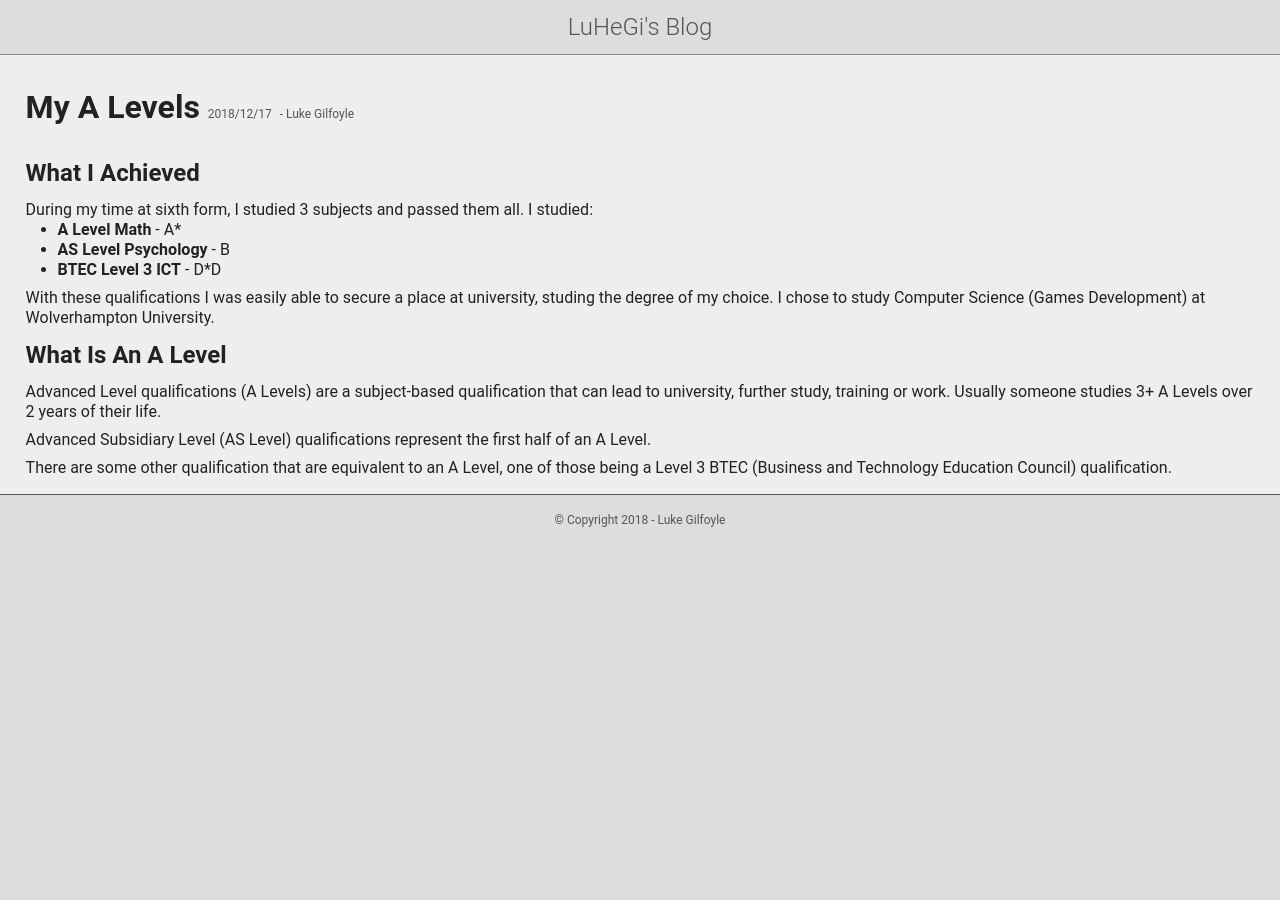
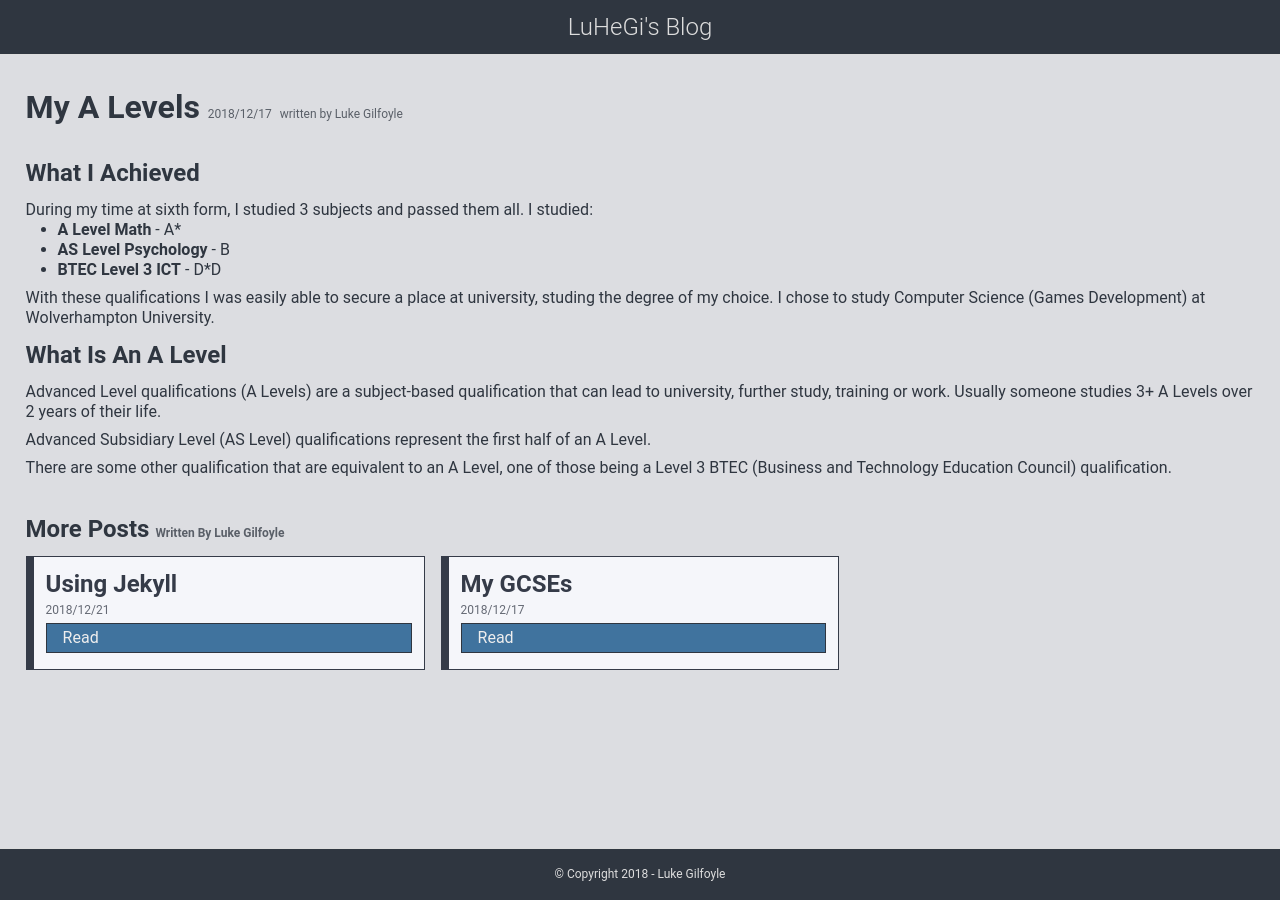
Before and after one commit to LukeGi/LukeGi.github.io, a Jekyll site: the page built from _posts/2018-12-17-my-a-levels.md, in a window 1280 px wide. Built offline with Jekyll 4.4.1, drawn with Linux system fonts in a browser that asks for light colours.

Commit message:
Update colours

```diff
--- a/_layouts/post.html
+++ b/_layouts/post.html
@@ -14,15 +14,31 @@
         <p class="date">{{ page.date | date: '%Y/%m/%d' }}</p>
         <p class="author">
           {%- assign author = site.authors | where: "short_name", page.author |
-          first -%} {%- if author -%} - {{ author.name }}
+          first -%} {%- if author -%} written by {{ author.name }}
           <!-- <a href="{{ author.url }}">{{ author.name }}</a> -->
           {%- endif -%}
         </p>
       </header>
-      {{ content }}
+      {{ content }} {%- if author -%}
+      <h2 class="more-posts">
+        More Posts
+        <span class="author">written by {{ author.name }}</span>
+      </h2>
+      <div class="post-cards">
+        {%- assign filtered_posts = site.posts | where: "author", page.author |
+        where_exp:"item", "item.title != page.title" -%} {%- for post in
+        filtered_posts -%}
+        <div class="post-card">
+          <h2>{{ post.title }}</h2>
+          <span class="date">{{ post.date | date: '%Y/%m/%d' }}</span>
+          <a href="{{ post.url }}">Read</a>
+        </div>
+        {%- endfor -%}
+      </div>
+      {%- endif -%}
     </main>
     <p class="footer">
-        &copy; Copyright {{ 'now' | date: '%Y' }} - Luke Gilfoyle
+      &copy; Copyright {{ 'now' | date: '%Y' }} - Luke Gilfoyle
     </p>
   </body>
 </html>
--- a/_sass/blog.scss
+++ b/_sass/blog.scss
@@ -1,27 +1,55 @@
+$bg-dark-colour: #2f3640;
+$bg-dark-colour-txt: #dddddd;
+$bg-light-colour: #718093;
+$bg-light-colour-txt: #2f3640;
+$fg-dark-colour: #dcdde1;
+$fg-dark-colour-txt: #2f3640;
+$fg-light-colour: #f5f6fa;
+$fg-light-colour-txt: #353b48;
+$primary: #40739e;
+$primary-txt: #eeeeee;
+$primary-ligher: #0097e6;
+$primary-lighest: #00a8ff;
+
 * {
   border: 0;
   margin: 0;
   padding: 0;
-  background-color: #dddddd;
-  color: #222222;
-  line-height: 125%;
   box-sizing: border-box;
 }
 
 body {
   font-family: 'Roboto', sans-serif;
+  background-color: $bg-light-colour;
+  color: $bg-light-colour-txt;
+  display: grid;
+  grid-template-rows: auto 1fr auto;
+  min-height: 100vh;
+  line-height: 1.25;
   > header {
     display: block;
     padding: 0.5em 0;
     font-size: 24px;
-    color: #555555;
+    background-color: $bg-dark-colour;
+    color: $bg-dark-colour-txt;
     font-weight: 300;
     text-align: center;
-    border-bottom: 1px solid #888888;
+    border-bottom: 1px solid currentColor;
     a {
       color: currentColor !important;
       text-decoration: none;
     }
+  }
+
+  .footer {
+    font-size: 12px;
+    background-color: $bg-dark-colour;
+    color: $bg-dark-colour-txt;
+    border-top: 1px solid currentColor;
+    margin: 0;
+    padding-top: 1.5em;
+    padding-bottom: 1.5em;
+    text-align: center;
   }
 }
 
@@ -42,13 +70,17 @@ li > ul {
   margin-top: 0.5em;
 }
 
+a {
+  color: $primary;
+}
+
 a:hover,
 li > a {
-  color: #555555;
+  color: $primary-ligher;
 }
 
 li > a:hover {
-  color: #888888;
+  color: $primary-lighest;
 }
 
 section {
@@ -58,6 +90,7 @@ section {
 main {
   margin: 0 auto;
   max-width: 90em;
+  width: 100vw;
   padding: 1em 1.6em;
   header {
     display: grid;
@@ -92,25 +125,9 @@ main {
   box-shadow: none;
 }
 
-p.footer {
-  font-size: 12px;
-  color: #555555;
-  border-top: 1px solid currentColor;
-  margin: 0;
-  padding-top: 1.5em;
-  padding-bottom: 1.5em;
-  text-align: center;
-}
-p.footer > a {
-  color: #555555;
-}
-p.footer > a:hover {
-  color: #777777;
-}
-
-.blog,
-.blog * {
-  background-color: #eeeeee !important;
+.blog {
+  background-color: $fg-dark-colour;
+  color: $fg-dark-colour-txt;
 }
 
 li {
@@ -125,6 +142,8 @@ li {
 
 .post {
   display: block;
+  background-color: $fg-light-colour;
+  color: $fg-light-colour-txt;
   border: solid 1px currentColor;
   border-left: solid 0.5em currentColor;
   padding: 1em;
@@ -141,16 +160,44 @@ li {
   }
 }
 
-.post,
-.post * {
-  background-color: #eeeeee;
+.more-posts {
+  margin-top: 1.5em;
+}
+
+.post-cards {
+  display: grid;
+  grid-template-columns: repeat(auto-fill, minmax(20em, 1fr));
+  grid-gap: 1em;
+  .post-card {
+    display: block;
+    background-color: $fg-light-colour;
+    color: $fg-light-colour-txt;
+    border: solid 1px currentColor;
+    border-left: solid 0.5em currentColor;
+    padding: 0.75em;
+    :first-child {
+      margin: 0;
+    }
+    a {
+      display: block;
+      border: 1px solid $bg-dark-colour;
+      text-decoration: none;
+      margin: 0.25em 0;
+      padding: 0.25em 1em;
+      background-color: $primary;
+      color: $primary-txt;
+    }
+    a:hover {
+      background-color: $primary-ligher;
+    }
+  }
 }
 
 .date,
 .author {
   font-size: 12px;
   margin-bottom: 2em;
-  color: #555555;
+  opacity: 0.75;
 }
 
 .search-results {
```
Also changed, not shown: 8 other files.
